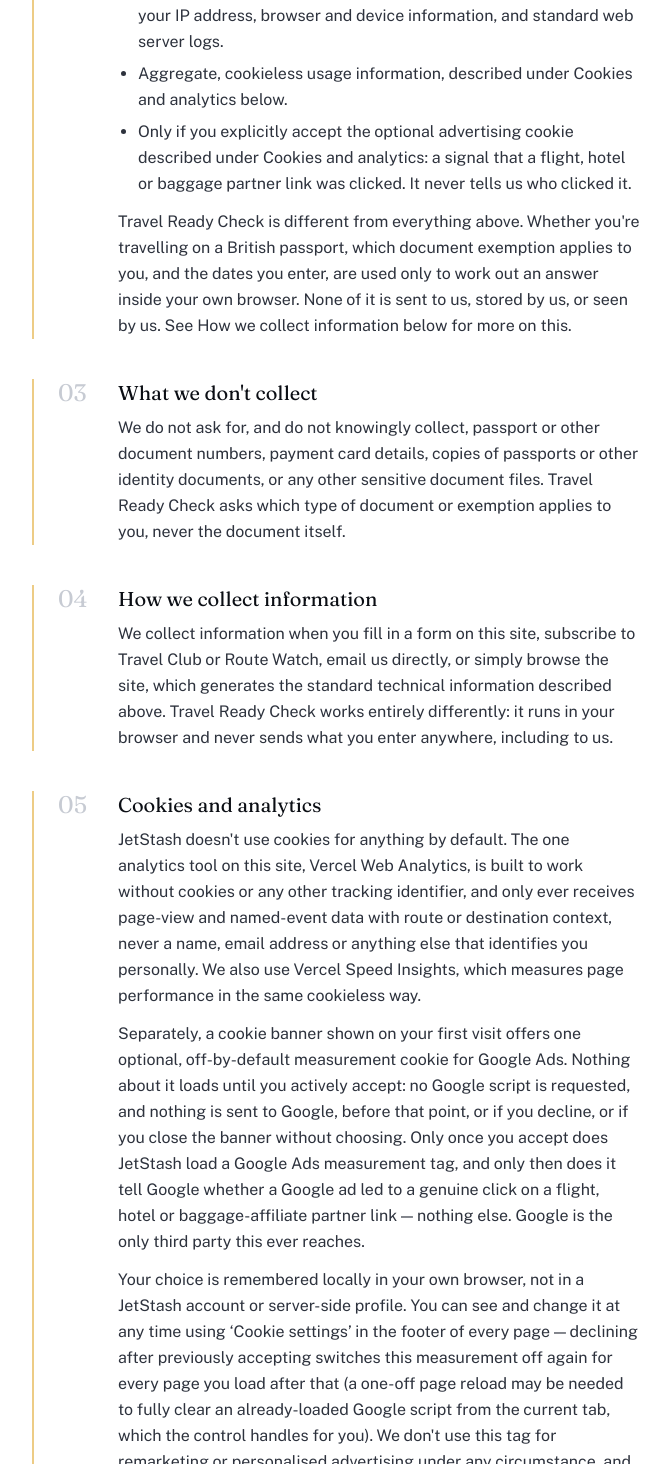
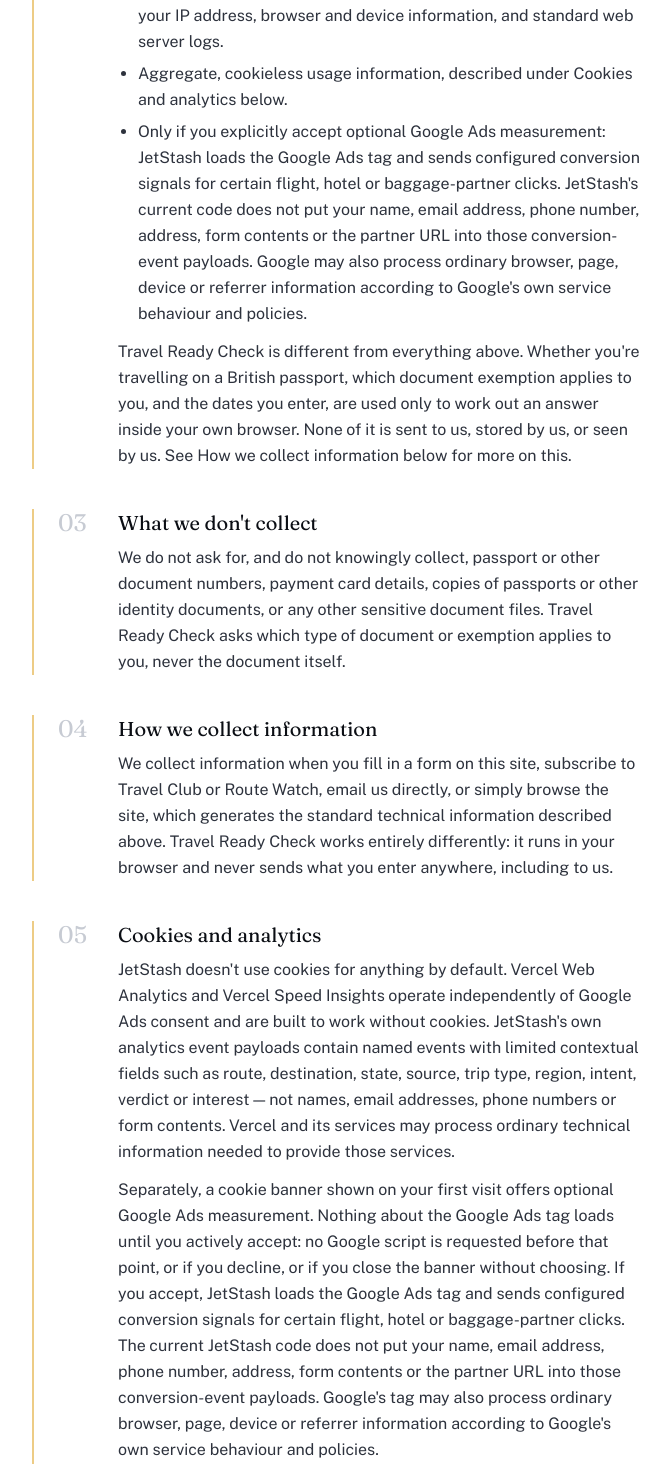
Before and after one commit to faiz403/jetstash-new, a Next.js app: page /privacy-policy in a window 1280 px wide. Shown: the part 1146-2610 px from the top of the page, without its empty margins (304-974 px from the left). Built offline with nearby package versions, Linux system fonts and the light colour scheme.

Commit message:
Align privacy and consent copy with measured behavior

```diff
--- a/app/privacy-policy/page.tsx
+++ b/app/privacy-policy/page.tsx
@@ -72,8 +72,11 @@
           </li>
           <li>Aggregate, cookieless usage information, described under Cookies and analytics below.</li>
           <li>
-            Only if you explicitly accept the optional advertising cookie described under Cookies and analytics: a
-            signal that a flight, hotel or baggage partner link was clicked. It never tells us who clicked it.
+            Only if you explicitly accept optional Google Ads measurement: JetStash loads the Google Ads tag and
+            sends configured conversion signals for certain flight, hotel or baggage-partner clicks. JetStash&apos;s
+            current code does not put your name, email address, phone number, address, form contents or the partner
+            URL into those conversion-event payloads. Google may also process ordinary browser, page, device or
+            referrer information according to Google&apos;s own service behaviour and policies.
           </li>
         </ul>
         <p>
@@ -111,28 +114,30 @@
     body: (
       <>
         <p>
-          JetStash doesn&apos;t use cookies for anything by default. The one analytics tool on this site, Vercel Web
-          Analytics, is built to work without cookies or any other tracking identifier, and only ever receives
-          page-view and named-event data with route or destination context, never a name, email address or anything
-          else that identifies you personally. We also use Vercel Speed Insights, which measures page performance in
-          the same cookieless way.
+          JetStash doesn&apos;t use cookies for anything by default. Vercel Web Analytics and Vercel Speed Insights
+          operate independently of Google Ads consent and are built to work without cookies. JetStash&apos;s own
+          analytics event payloads contain named events with limited contextual fields such as route, destination,
+          state, source, trip type, region, intent, verdict or interest — not names, email addresses, phone numbers
+          or form contents. Vercel and its services may process ordinary technical information needed to provide
+          those services.
         </p>
         <p>
-          Separately, a cookie banner shown on your first visit offers one optional, off-by-default measurement
-          cookie for Google Ads. Nothing about it loads until you actively accept: no Google script is requested, and
-          nothing is sent to Google, before that point, or if you decline, or if you close the banner without
-          choosing. Only once you accept does JetStash load a Google Ads measurement tag, and only then does it tell
-          Google whether a Google ad led to a genuine click on a flight, hotel or baggage-affiliate partner link —
-          nothing else. Google is the only third party this ever reaches.
+          Separately, a cookie banner shown on your first visit offers optional Google Ads measurement. Nothing about
+          the Google Ads tag loads until you actively accept: no Google script is requested before that point, or if
+          you decline, or if you close the banner without choosing. If you accept, JetStash loads the Google Ads tag
+          and sends configured conversion signals for certain flight, hotel or baggage-partner clicks. The current
+          JetStash code does not put your name, email address, phone number, address, form contents or the partner
+          URL into those conversion-event payloads. Google&apos;s tag may also process ordinary browser, page, device or
+          referrer information according to Google&apos;s own service behaviour and policies.
         </p>
         <p>
           Your choice is remembered locally in your own browser, not in a JetStash account or server-side profile.
           You can see and change it at any time using &lsquo;Cookie settings&rsquo; in the footer of every page —
           declining after previously accepting switches this measurement off again for every page you load after
           that (a one-off page reload may be needed to fully clear an already-loaded Google script from the current
-          tab, which the control handles for you). We don&apos;t use this tag for remarketing or personalised
-          advertising under any circumstance, and it never receives your name, email address, or the partner
-          link&apos;s own web address.
+          tab, which the control handles for you). The current JetStash implementation does not configure
+          remarketing or personalised advertising. That describes JetStash&apos;s code, not every setting or behaviour
+          in Google&apos;s wider account ecosystem.
         </p>
       </>
     ),
@@ -168,8 +173,9 @@
             legitimate interests and, where relevant, legal obligation.
           </li>
           <li>
-            <strong className="font-semibold text-ink-800">Aggregate analytics:</strong> legitimate interests,
-            limited to understanding overall site usage, never to identifying you.
+            <strong className="font-semibold text-ink-800">Analytics and Speed Insights:</strong> legitimate
+            interests, limited to understanding overall site usage and product or route interaction. JetStash&apos;s
+            event payloads do not include direct identifiers.
           </li>
           <li>
             <strong className="font-semibold text-ink-800">Optional Google Ads measurement:</strong> consent. It
@@ -187,7 +193,7 @@
     title: 'Who we share information with',
     body: (
       <>
-        <p>We don&apos;t sell your personal data, and we don&apos;t share it with advertisers. We use:</p>
+        <p>We don&apos;t sell your personal data. We use:</p>
         <ul className="flex list-disc flex-col gap-1.5 pl-5">
           <li>Vercel, to host this website and its server logs.</li>
           <li>Resend, to deliver contact form and quote request emails to us.</li>
@@ -200,10 +206,12 @@
         <p>
           We may also share the minimum necessary detail with a professional adviser, such as an accountant or
           solicitor, or with an authority such as the Information Commissioner&apos;s Office, where the law requires
-          it. If, and only if, you accept the optional advertising cookie described under Cookies and analytics,
-          Google Ads receives a simple signal that a flight, hotel or baggage partner link was clicked — never your
-          name, email address, or the partner link itself. We do not use Google Analytics, advertising pixels, or
-          any other tracking or marketing technology, and we don&apos;t run remarketing or personalised advertising.
+          it. If, and only if, you accept optional Google Ads measurement, Google Ads receives the configured
+          conversion signals described under Cookies and analytics. The current JetStash code does not put your
+          name, email address, phone number, form contents or the partner URL into those conversion-event payloads.
+          Google&apos;s tag may also process ordinary browser, page, device or referrer information according to Google&apos;s
+          own service behaviour and policies. We do not use Google Analytics, and the current JetStash implementation
+          does not configure remarketing or personalised advertising.
         </p>
       </>
     ),
--- a/components/ui/cookie-consent-banner.tsx
+++ b/components/ui/cookie-consent-banner.tsx
@@ -117,7 +117,9 @@
             <div className="text-sm leading-relaxed text-ink-600">
               <p>
                 JetStash uses optional Google Ads measurement to understand whether advertising leads to partner-link
-                clicks. We do not use it for personalised advertising. See our{' '}
+                clicks. Accepting loads that Google tag; declining keeps it from loading. Vercel Analytics and Speed
+                Insights run separately either way. The current JetStash implementation does not configure
+                personalised advertising. See our{' '}
                 <Link href="/privacy-policy" className="underline hover:text-brass-700">
                   Privacy Policy
                 </Link>
```
Also changed, not shown: 2 other files (tests, documents, lock files or other folders).
